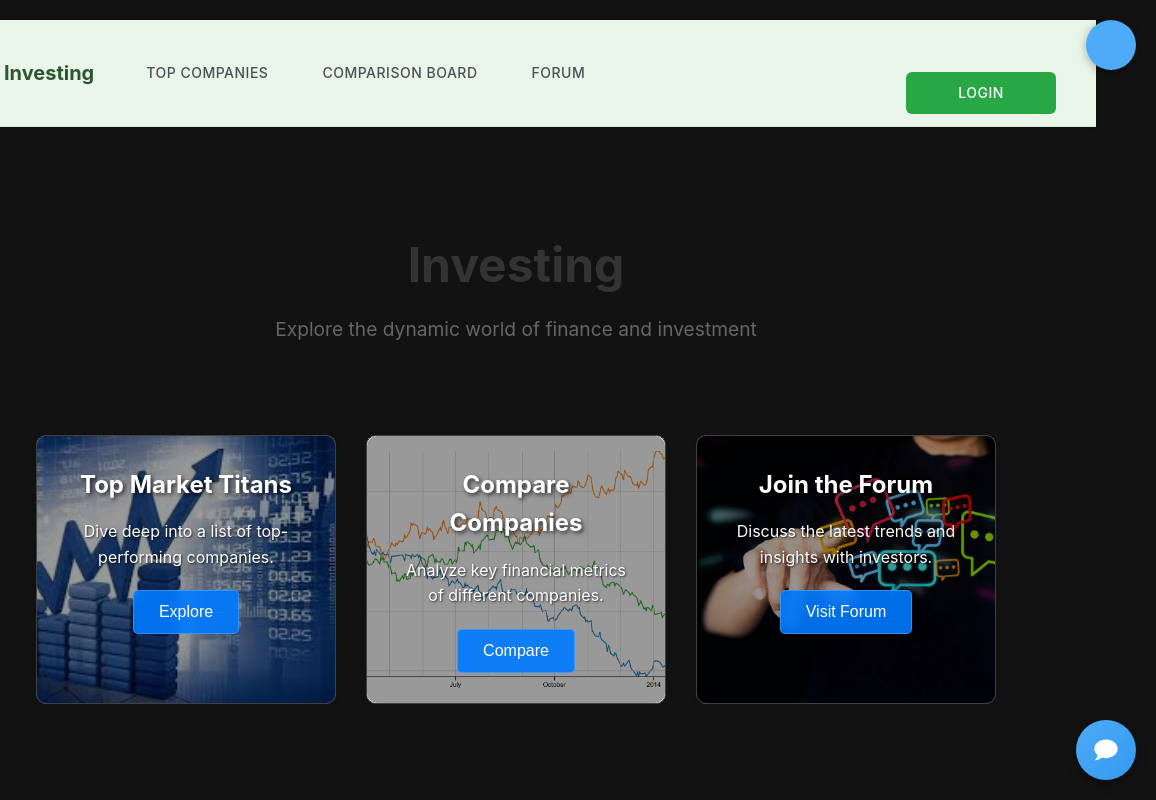
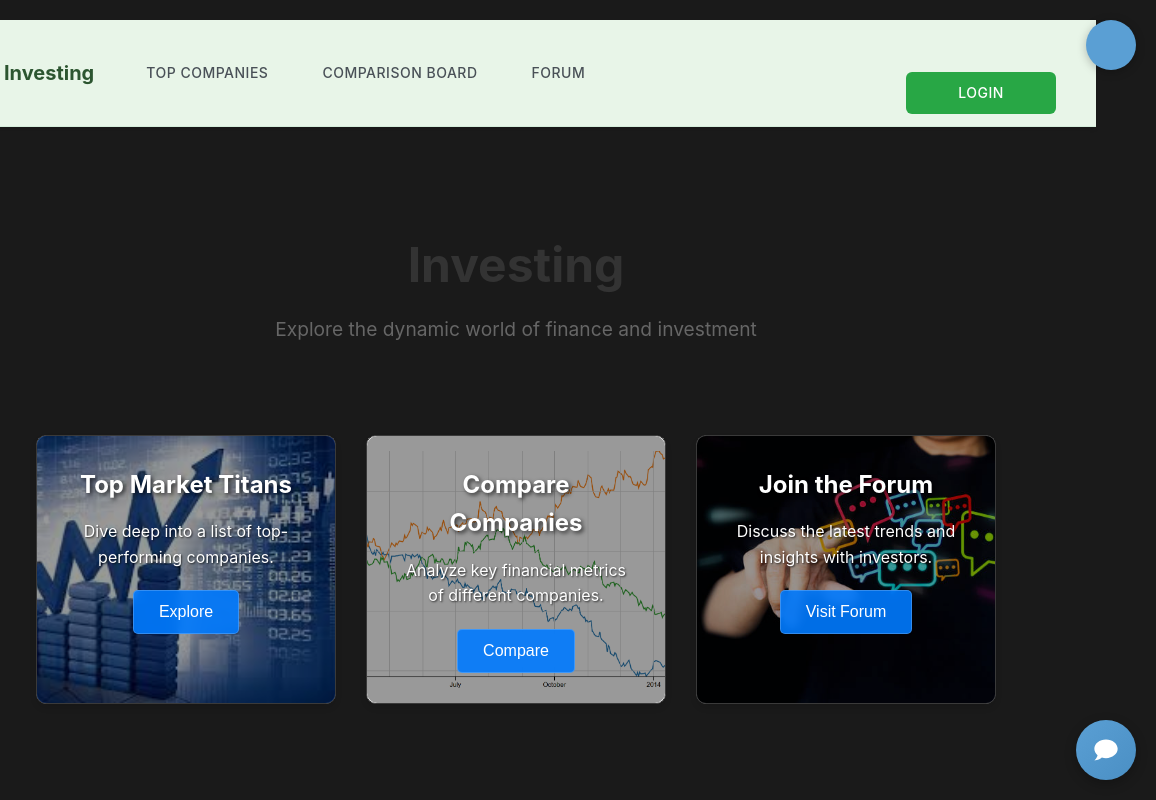
Before and after one commit to frankbigshuai/Stockweb, a plain HTML site: page frontend/index.html in a window 1280 px wide. Both pictures are taken after a click on the button 1235 px from the left and 45 px from the top of the page. Shown: the full height of the page, 124-1280 px from the left. Drawn offline with Linux system fonts and the light colour scheme; no server answers.

Commit message:
Add dark mode theme toggle functionality

```diff
--- a/frontend/css/style.css
+++ b/frontend/css/style.css
@@ -32,36 +32,36 @@
     --chatbox-user-bubble: #3498db;
 }
 
-/* 深色模式 */
+/* 深色模式 - Claude风格配色 */
 [data-theme="dark"] {
-    --bg-primary: #121212;
-    --bg-secondary: #1e1e1e;
-    --text-primary: #ffffff;
-    --text-secondary: #b3b3b3;
-    --text-heading: #ffffff;
-    --border-color: #404040;
-    --shadow-light: rgba(0, 0, 0, 0.3);
-    --shadow-medium: rgba(0, 0, 0, 0.4);
-    --shadow-heavy: rgba(0, 0, 0, 0.5);
-    --accent-blue: #4dabf7;
-    --accent-blue-hover: #339af0;
-    --accent-green: #51cf66;
-    --accent-green-hover: #40c057;
-    --success-bg: #1b4d3e;
-    --success-text: #51cf66;
-    --success-border: #2d5a4d;
-    --error-bg: #4d1b1b;
-    --error-text: #ff6b6b;
-    --error-border: #5d2d2d;
-    --info-bg: #1b3d4d;
-    --info-text: #4dabf7;
-    --info-border: #2d4d5d;
-    --input-bg: #2d2d2d;
-    --input-border: #404040;
-    --input-focus: #4dabf7;
-    --chatbox-messages-bg: #2d2d2d;
-    --chatbox-bot-bubble: #404040;
-    --chatbox-user-bubble: #4dabf7;
+    --bg-primary: #1a1a1a;
+    --bg-secondary: #2a2a2a;
+    --text-primary: #e8e8e8;
+    --text-secondary: #a8a8a8;
+    --text-heading: #f0f0f0;
+    --border-color: #3a3a3a;
+    --shadow-light: rgba(0, 0, 0, 0.25);
+    --shadow-medium: rgba(0, 0, 0, 0.35);
+    --shadow-heavy: rgba(0, 0, 0, 0.45);
+    --accent-blue: #5a9fd4;
+    --accent-blue-hover: #4a8fc4;
+    --accent-green: #6bb26a;
+    --accent-green-hover: #5ba25a;
+    --success-bg: #1e3a2e;
+    --success-text: #6bb26a;
+    --success-border: #2e4a3e;
+    --error-bg: #3a1e1e;
+    --error-text: #e07a7a;
+    --error-border: #4a2e2e;
+    --info-bg: #1e2e3a;
+    --info-text: #5a9fd4;
+    --info-border: #2e3e4a;
+    --input-bg: #323232;
+    --input-border: #424242;
+    --input-focus: #5a9fd4;
+    --chatbox-messages-bg: #242424;
+    --chatbox-bot-bubble: #343434;
+    --chatbox-user-bubble: #5a9fd4;
 }
 
 /* 主题切换按钮样式 */
```
